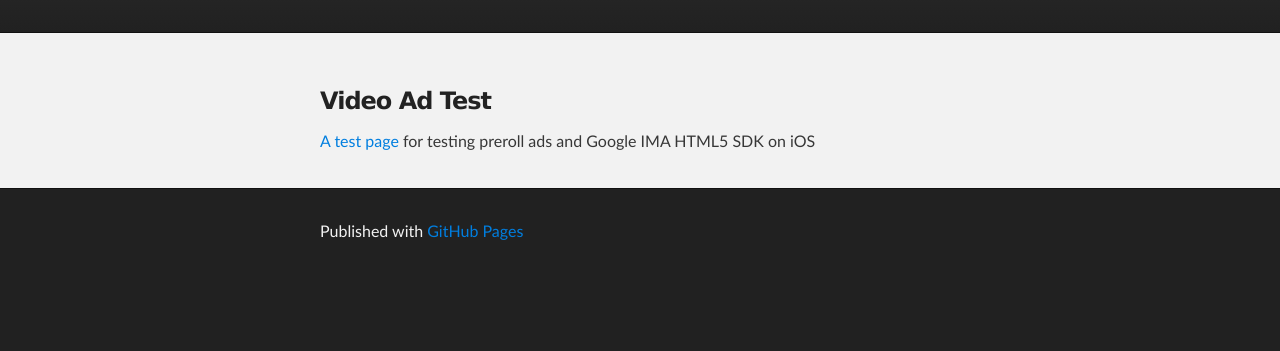
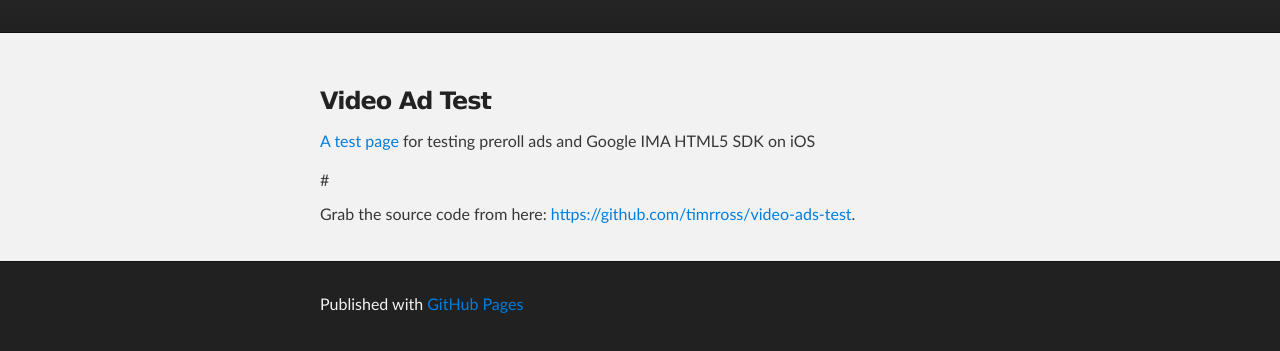
Before and after one commit to timrross/timrross.github.io, a plain HTML site: page index.html in a window 1280 px wide. Shown: the part 177-528 px from the top of the page. Drawn offline with Linux system fonts and the light colour scheme.

Commit message:
Added a link to the git repo

```diff
--- a/index.html
+++ b/index.html
@@ -28,7 +28,8 @@
     <div id="main_content_wrap" class="outer">
       <section id="main_content" class="inner">
         <h3>Video Ad Test</h3>
-        <p><a href="video-ads-test">A test page</a> for testing preroll ads and Google IMA HTML5 SDK on iOS</p>
+        <p><a href="video-ads-test">A test page</a> for testing preroll ads and Google IMA HTML5 SDK on iOS</p>#
+        <p>Grab the source code from here: <a href="https://github.com/timrross/video-ads-test">https://github.com/timrross/video-ads-test</a>.
       </section>
     </div>
 
```
